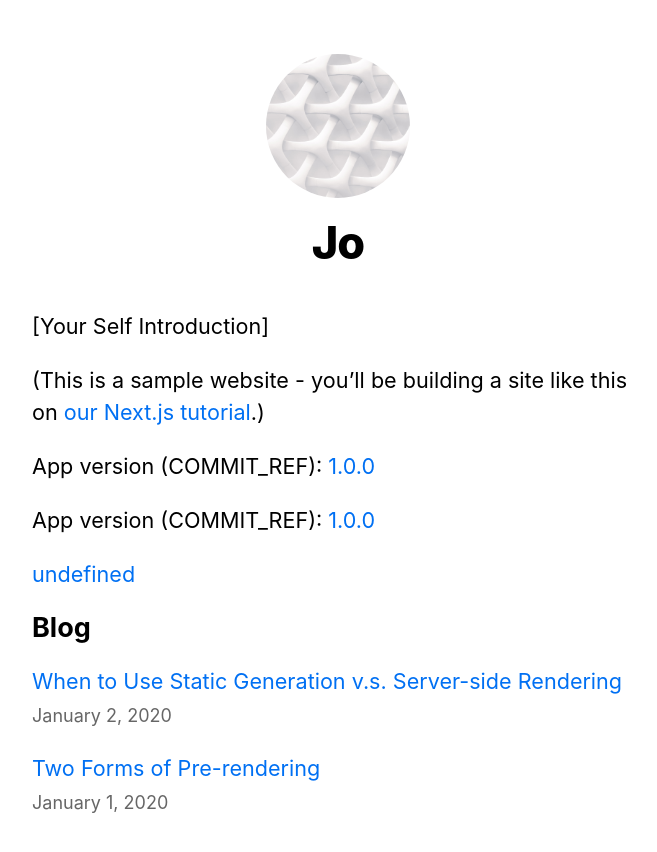
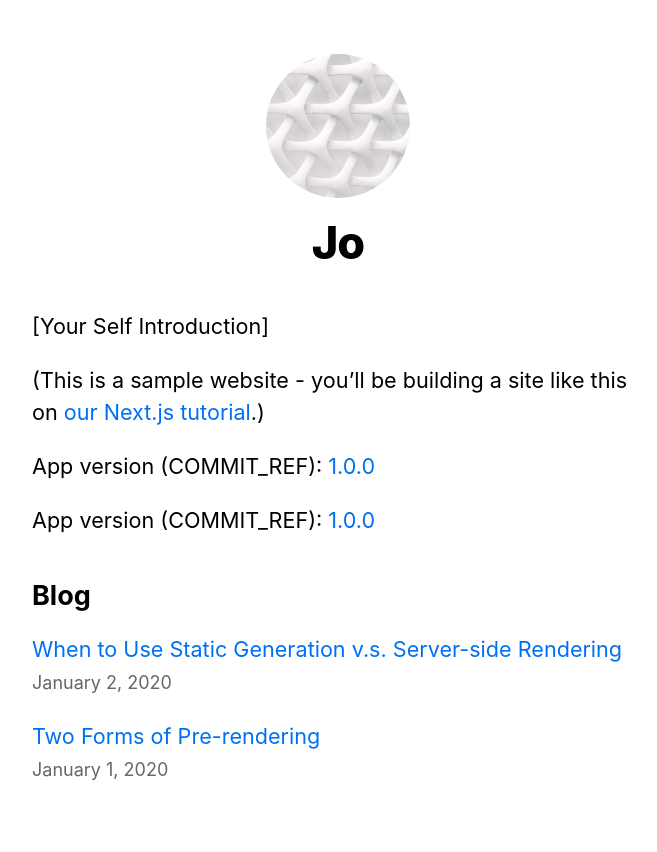
Before and after one commit to ryzhak/nextjs-blog, a Next.js app: page / in a window 1280 px wide. Shown: the top 852 px of the page, without its empty margins (302-959 px from the left). Built offline with nearby package versions, Linux system fonts and the light colour scheme.

Commit message:
fix: env 11

```diff
--- a/pages/index.js
+++ b/pages/index.js
@@ -44,7 +44,7 @@ export default function Home({ allPostsData }) {
               href={`https://github.com/ubiquity/ubiquity-dollar/commit/${MY_VAR}`}
               target="_blank"
             >
-              {`${MY_VAR}`}
+              {MY_VAR}
             </a>
           </div>
       </section>
```
